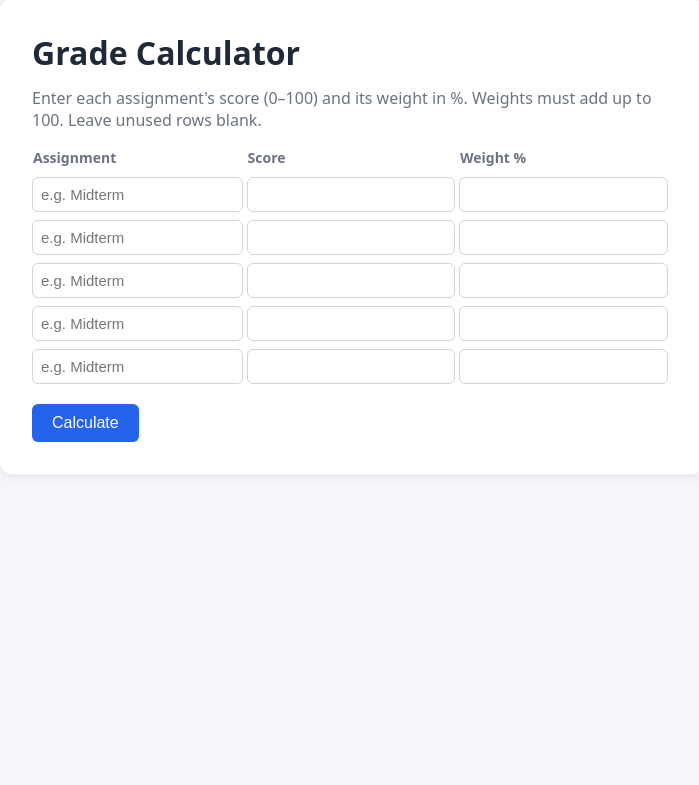
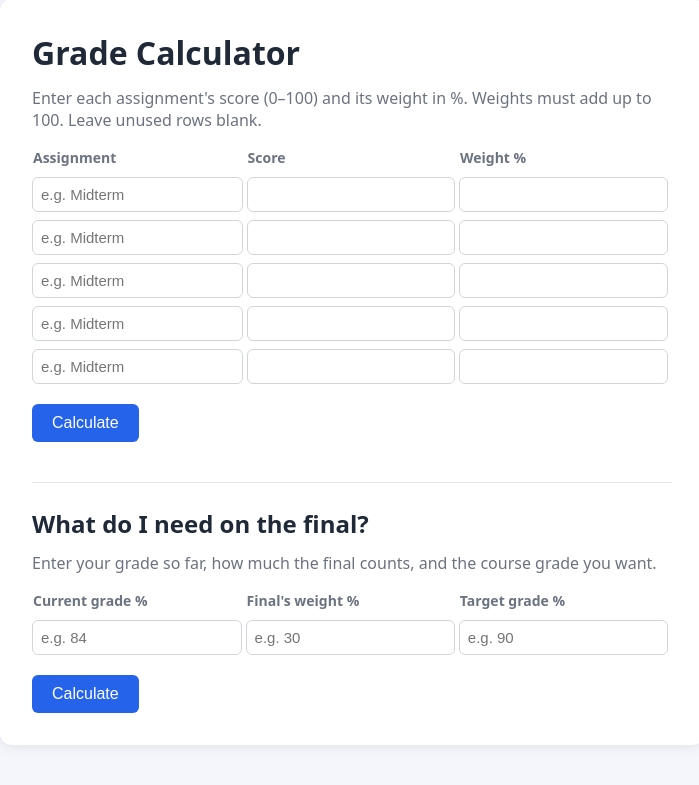
Before and after one commit to jessetang4678/grade-calculator, a Flask app: page / in a window 1280 px wide. Shown: the part 41-826 px from the top of the page, without its empty margins (288-987 px from the left). Before the commit the page ends 483 px from the top, so only its background shows below. Run offline with Flask 3, Linux system fonts and the light colour scheme.

Commit message:
Add 'What do I need on the final?' calculator

```diff
--- a/app.py
+++ b/app.py
@@ -1,6 +1,6 @@
 from flask import Flask, render_template, request
 
-from grades import letter_grade, weighted_average
+from grades import letter_grade, score_needed_on_final, weighted_average
 
 app = Flask(__name__)
 
@@ -26,13 +26,49 @@ def read_assignments(form):
     return rows
 
 
+def read_number(form, field, label):
+    """Read one number from the form, with a readable error if it is missing or not a number."""
+    value = form.get(field, "").strip()
+    if not value:
+        raise ValueError(f"Enter {label}.")
+    try:
+        return float(value)
+    except ValueError:
+        raise ValueError(f"{label.capitalize()} must be a number.")
+
+
+def final_message(needed, target):
+    """Describe the score needed on the final in plain words."""
+    if needed > 100:
+        return f"You would need {needed:.1f}% on the final, so {target:g}% is out of reach."
+    if needed <= 0:
+        return f"You have already secured {target:g}%, even with 0 on the final."
+    return f"You need {needed:.1f}% on the final to finish with {target:g}%."
+
+
 @app.route("/", methods=["GET", "POST"])
 def index():
     result = None
     error = None
+    final_result = None
+    final_error = None
     entries = [{"name": "", "score": "", "weight": ""} for _ in range(ROWS)]
+    final_inputs = {"current": "", "final_weight": "", "target": ""}
 
-    if request.method == "POST":
+    if request.method == "POST" and request.form.get("form") == "final":
+        # The "What do I need on the final?" form.
+        final_inputs = {key: request.form.get(key, "") for key in final_inputs}
+        try:
+            current = read_number(request.form, "current", "your current grade")
+            final_weight = read_number(request.form, "final_weight", "the final's weight")
+            target = read_number(request.form, "target", "the target grade")
+            needed = score_needed_on_final(current, final_weight, target)
+            final_result = final_message(needed, target)
+        except ValueError as exc:
+            final_error = str(exc)
+
+    elif request.method == "POST":
+        # The weighted grade form.
         # Keep what the user typed so the form is not wiped on submit.
         submitted = zip(
             request.form.getlist("name"),
@@ -50,7 +86,15 @@ def index():
         except ValueError as exc:
             error = str(exc)
 
-    return render_template("index.html", entries=entries, result=result, error=error)
+    return render_template(
+        "index.html",
+        entries=entries,
+        result=result,
+        error=error,
+        final_inputs=final_inputs,
+        final_result=final_result,
+        final_error=final_error,
+    )
 
 
 if __name__ == "__main__":
--- a/grades.py
+++ b/grades.py
@@ -31,3 +31,24 @@ def weighted_average(assignments):
         raise ValueError(f"Weights must add up to 100% (they add up to {total_weight:g}%).")
 
     return sum(score * weight for score, weight in assignments) / 100
+
+
+def score_needed_on_final(current, final_weight, target):
+    """Return the score needed on the final to finish the course with `target`.
+
+    `current` is the grade so far (0-100) on everything except the final,
+    `final_weight` is how much the final counts (in %, above 0 and up to 100),
+    and `target` is the course grade wanted (0-100).
+
+    The answer can be above 100 (the target is out of reach) or 0 or below
+    (the target is already secured).
+    """
+    if not 0 <= current <= 100:
+        raise ValueError(f"Your current grade must be between 0 and 100 (got {current:g}).")
+    if not 0 <= target <= 100:
+        raise ValueError(f"The target grade must be between 0 and 100 (got {target:g}).")
+    if not 0 < final_weight <= 100:
+        raise ValueError(f"The final's weight must be above 0 and at most 100 (got {final_weight:g}).")
+
+    share = final_weight / 100
+    return (target - current * (1 - share)) / share
--- a/templates/index.html
+++ b/templates/index.html
@@ -9,6 +9,7 @@
     main { max-width: 640px; margin: 40px auto; background: #fff; padding: 32px; border-radius: 12px;
            box-shadow: 0 2px 12px rgba(0,0,0,0.08); }
     h1 { margin-top: 0; }
+    h2 { margin-top: 40px; padding-top: 24px; border-top: 1px solid #e5e7eb; }
     p.hint { color: #6b7280; margin-top: -8px; }
     table { width: 100%; border-collapse: collapse; margin: 16px 0; }
     th { text-align: left; font-size: 14px; color: #6b7280; padding-bottom: 6px; }
@@ -45,6 +46,29 @@
     {% if error %}
     <div class="error">{{ error }}</div>
     {% endif %}
+
+    <h2>What do I need on the final?</h2>
+    <p class="hint">Enter your grade so far, how much the final counts, and the course grade you want.</p>
+
+    <form method="post">
+      <input type="hidden" name="form" value="final">
+      <table>
+        <tr><th>Current grade %</th><th>Final's weight %</th><th>Target grade %</th></tr>
+        <tr>
+          <td><input name="current" value="{{ final_inputs.current }}" inputmode="decimal" placeholder="e.g. 84"></td>
+          <td><input name="final_weight" value="{{ final_inputs.final_weight }}" inputmode="decimal" placeholder="e.g. 30"></td>
+          <td><input name="target" value="{{ final_inputs.target }}" inputmode="decimal" placeholder="e.g. 90"></td>
+        </tr>
+      </table>
+      <button type="submit">Calculate</button>
+    </form>
+
+    {% if final_result %}
+    <div class="result">{{ final_result }}</div>
+    {% endif %}
+    {% if final_error %}
+    <div class="error">{{ final_error }}</div>
+    {% endif %}
   </main>
 </body>
 </html>
```
Also changed, not shown: tests/test_grades.py (+37 -1 lines).
